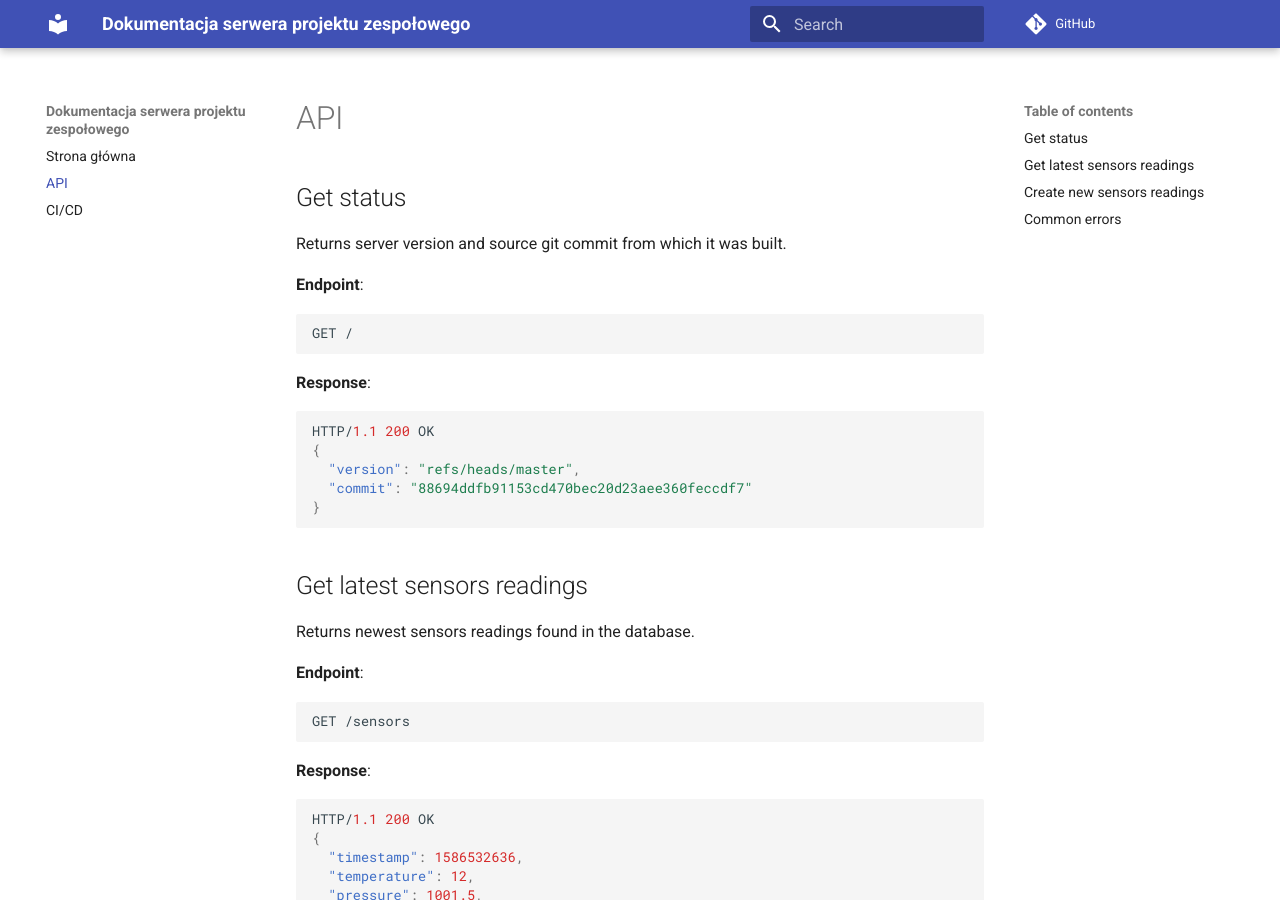
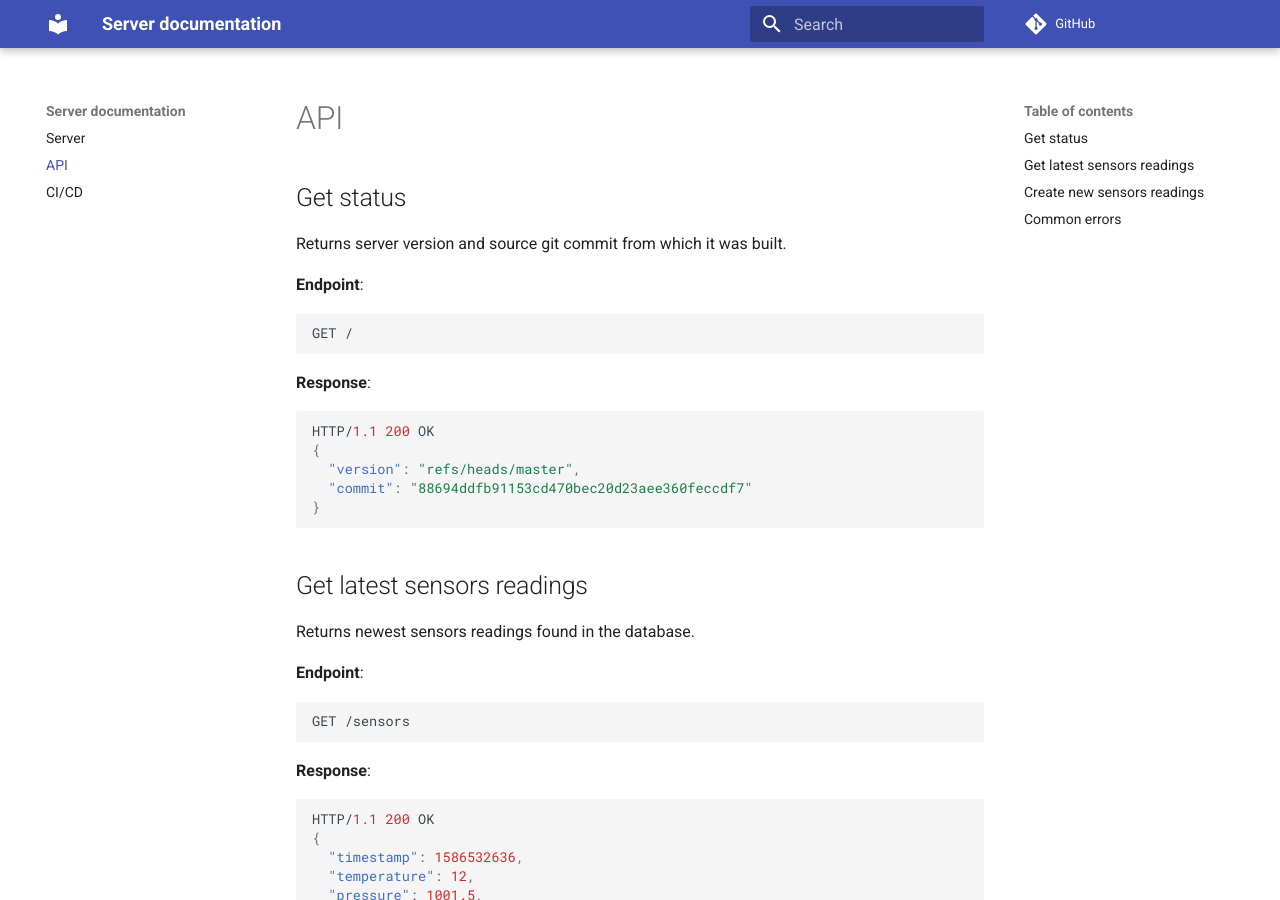
Before and after one commit to projekt-zespolony/server, an MkDocs documentation site: the page built from docs/api.md, in a window 1280 px wide and 900 px high. Built offline with MkDocs 1.6.1 and Material for MkDocs 9.7.7, drawn with Linux system fonts in a browser that asks for light colours; comment, search, counter and statistics services are not loaded.

Commit message:
switch to english

```diff
--- a/docs/index.md
+++ b/docs/index.md
@@ -1 +1,3 @@
-# Strona główna
+# Server
+
+[Code documentation](https://godoc.org/github.com/projekt-zespolony/server)
--- a/mkdocs.yml
+++ b/mkdocs.yml
@@ -1,4 +1,4 @@
-site_name: Dokumentacja serwera projektu zespołowego
+site_name: Server documentation
 repo_url: https://github.com/projekt-zespolony/server
 theme:
   name: material
```
Also changed, not shown: README.md (+3 -5 lines), docs/ci-cd.md (+1 -1 lines).
